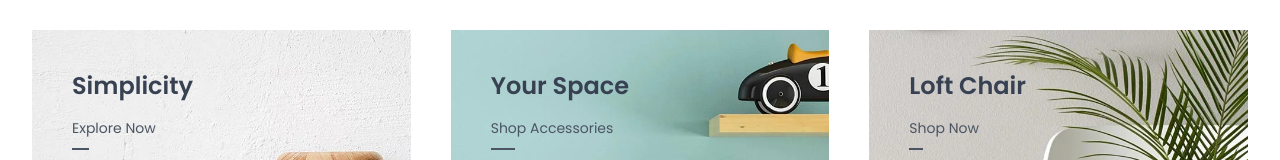
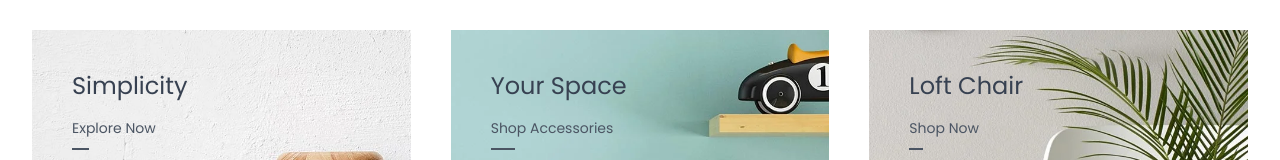
Before and after one commit to ifeanyianyanwu/evri, a React (Vite) app: page / in a window 1280 px wide. Shown: the part 850-1010 px from the top of the page. Built offline with nearby package versions, Linux system fonts and the light colour scheme; no server answers.

Commit message:
style update

```diff
--- a/src/components/explore/Explore.tsx
+++ b/src/components/explore/Explore.tsx
@@ -54,7 +54,7 @@ const Explore = () => {
               className="w-full group-hover/item:scale-110 transition-all duration-[1s] ease-in-out"
             />
             <div className="absolute top-10 left-10 flex flex-col gap-4">
-              <h1 className="text-2xl font-semibold text-gray-700">
+              <h1 className="text-2xl  text-gray-700 font-base">
                 {item.content.title}
               </h1>
               <div
```
